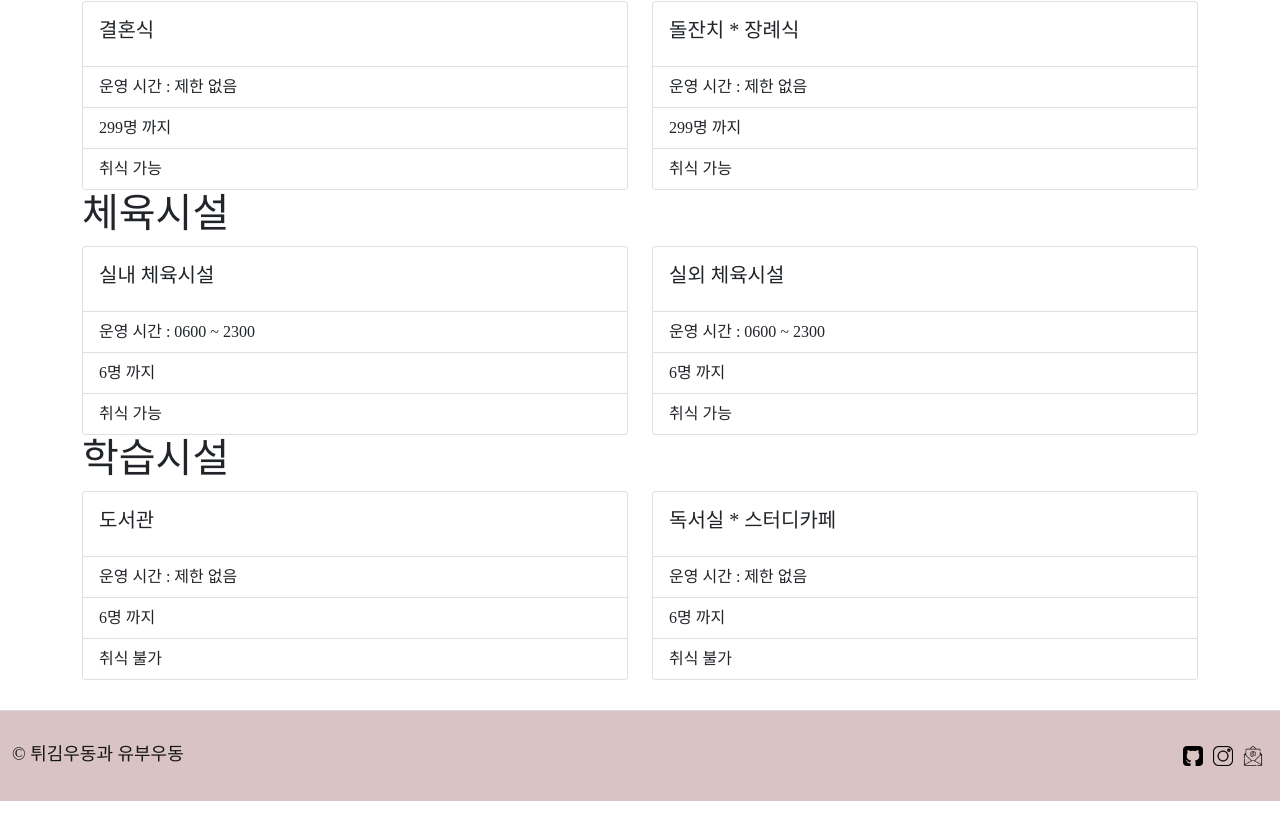
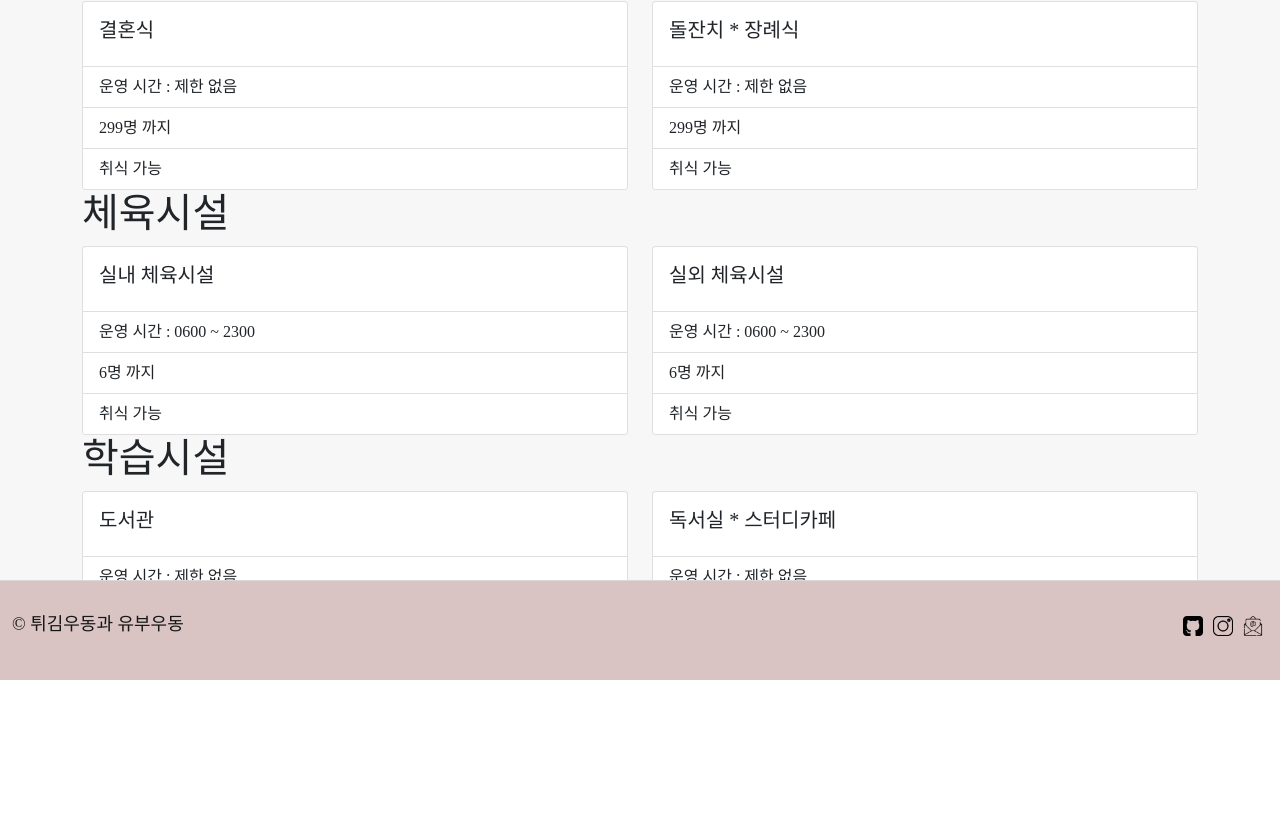
Before and after one commit to To2Toy/udong-street, a React (Create React App) app in the folder udong-street/: page / in a window 1280 px wide. Shown: the part 467-1298 px from the top of the page. After the commit the page ends 1247 px from the top, so only its background shows below. Built offline with nearby package versions, Linux system fonts and the light colour scheme.

Commit message:
:lipstick: Fix footer bottom always

```diff
--- a/udong-street/src/component/App/App.css
+++ b/udong-street/src/component/App/App.css
@@ -1,3 +1,6 @@
 .App{
     font-family: 'S-CoreDream-3Light';
+    margin:0; padding:0;
+    width: 100%;
+    height: 100%;
 }
--- a/udong-street/src/component/Layout/index.css
+++ b/udong-street/src/component/Layout/index.css
@@ -1,12 +1,23 @@
+#hhh{
+  height: 100%;
+  width: 100%;
+}
+#wrapper{
+  background-color: #f8f7f7;
+  height: auto;
+  min-height: 100%;
+  padding-bottom: 100px;
+}
 .footer {
-    padding:30px 0;
-    margin: 30px;
+    height: 100px;
+    padding:30px;
     border-top:1px solid #d9d9d9;
     font-size:18px;
+    position : relative;
+    transform : translateY(-100%);
     background-color:#dac3c3;
     color:rgb(22, 22, 22);
 }
-
 
 .header{
   background-color: #FFE49E;
@@ -33,3 +44,16 @@ a{
   float: right;
   padding: 10px;
 }
+#menu-bar{
+  background-color: #f8f7f7;
+}
+
+#cardIcon{
+  width: 20px;
+  margin: 5px;
+  margin-right: 20px;
+  /* padding-right: 10px; */
+}
+#cardTitle{
+  font-weight:bold;
+}
--- a/udong-street/src/index.css
+++ b/udong-street/src/index.css
@@ -1,3 +1,8 @@
+html, body{
+  margin:0; padding:0;
+  width: 100%;
+  height: 100%;
+}
 body {
   margin: 0;
   font-family: -apple-system, BlinkMacSystemFont, 'Segoe UI', 'Roboto', 'Oxygen',
@@ -11,3 +16,8 @@ code {
   font-family: source-code-pro, Menlo, Monaco, Consolas, 'Courier New',
     monospace;
 }
+#root{
+  margin:0; padding:0;
+  width: 100%;
+  height: 100%;
+}
```
